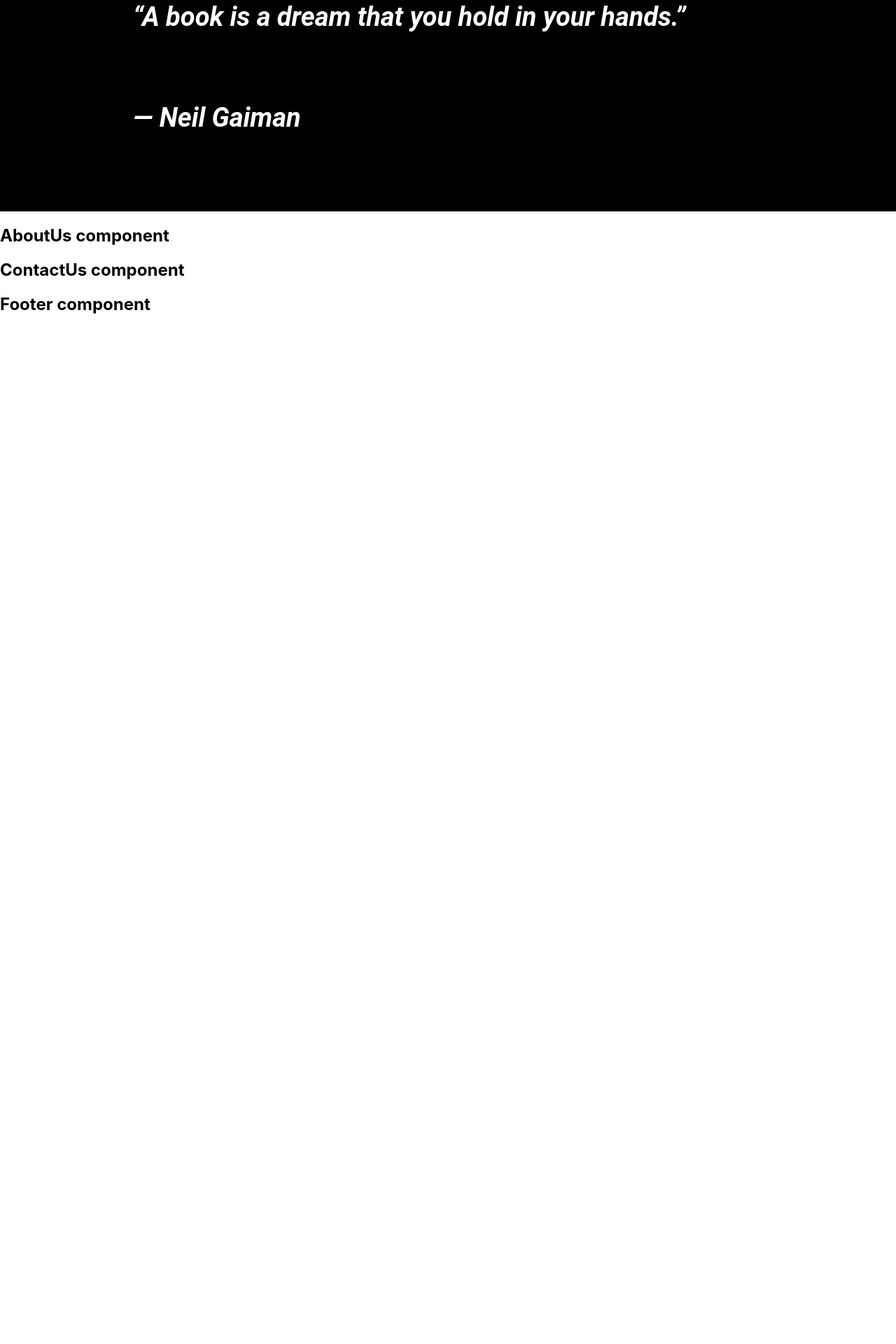
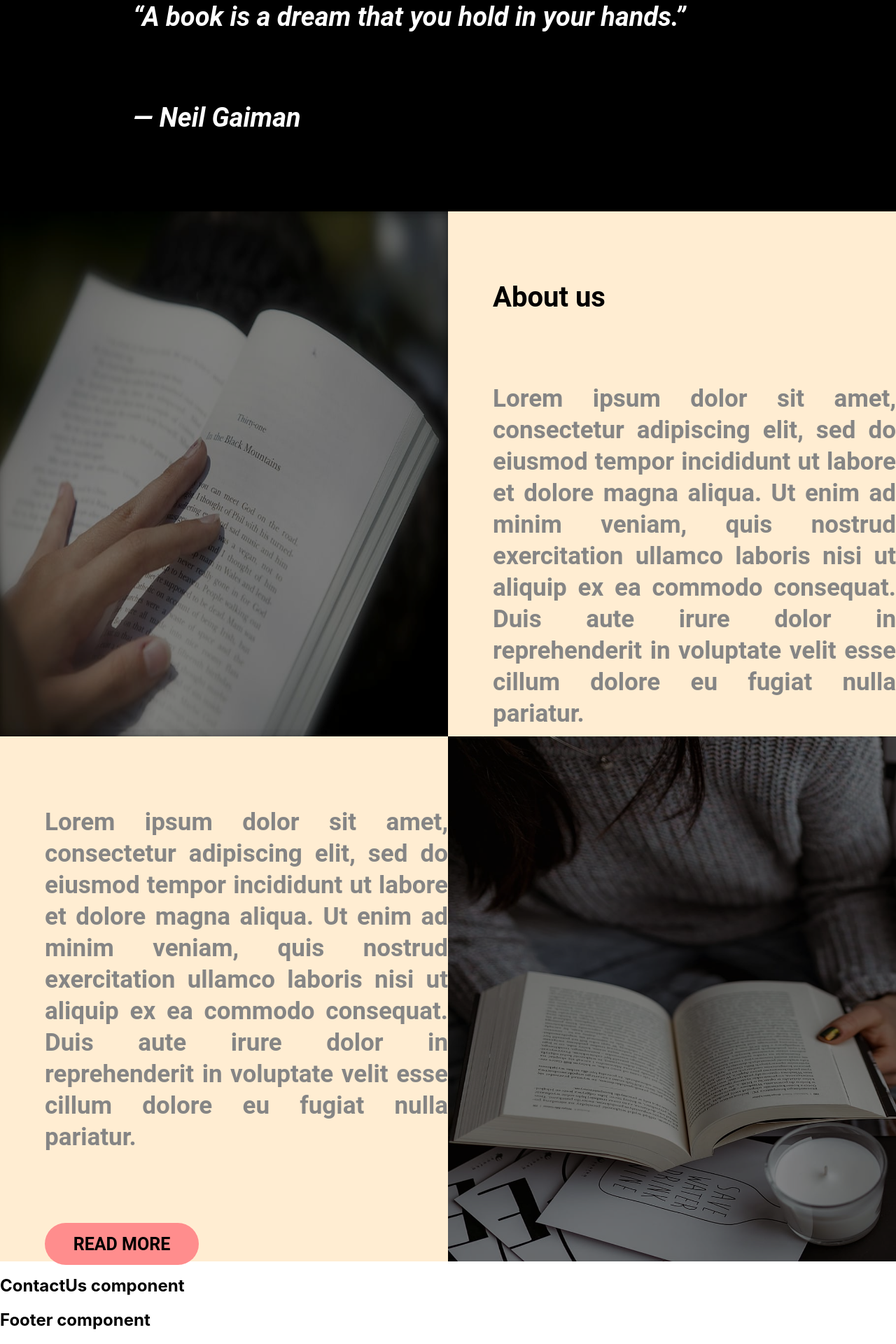
Before and after one commit to FrainRise/My-own-library, a React (Create React App) app: page / in a window 1280 px wide. Shown: the part 998-2918 px from the top of the page at 70% size. Before the commit the page ends 1467 px from the top, so only its background shows below. Built offline with nearby package versions, Linux system fonts and the light colour scheme; a web font is replaced by a local one.

Commit message:
Edited AboutUs section.

```diff
--- a/src/components/MainPage/AboutUs/AboutUs.js
+++ b/src/components/MainPage/AboutUs/AboutUs.js
@@ -1,9 +1,34 @@
 import React from 'react'
+import './AboutUs.scss'
+
+import firstPhoto from '../../../assets/images/main-image-1.jpg'
+import secondPhoto from '../../../assets/images/main-image-2.jpg'
 
 const AboutUs = () => {
     return (
-        <div>
-            <h2>AboutUs component</h2>
+        <div className="about-section">
+            <div className="about-text-container">
+                <img className="about-image" src={firstPhoto} alt="Book time" />
+                <div className="about-text-wrapper">
+                    <h2 className="about-title">About us</h2>
+                    <p className="about-text">
+                    Lorem ipsum dolor sit amet, consectetur adipiscing elit, sed do eiusmod tempor incididunt ut labore et dolore magna aliqua.
+                    Ut enim ad minim veniam, quis nostrud exercitation ullamco laboris nisi ut aliquip ex ea commodo consequat. Duis aute irure
+                    dolor in reprehenderit in voluptate velit esse cillum dolore eu fugiat nulla pariatur.
+                    </p>
+                </div>
+            </div>
+            <div className="about-text-container">
+                <div className="about-text-wrapper">
+                    <p className="about-text">
+                    Lorem ipsum dolor sit amet, consectetur adipiscing elit, sed do eiusmod tempor incididunt ut labore et dolore magna aliqua.
+                    Ut enim ad minim veniam, quis nostrud exercitation ullamco laboris nisi ut aliquip ex ea commodo consequat. Duis aute irure dolor
+                    in reprehenderit in voluptate velit esse cillum dolore eu fugiat nulla pariatur.
+                    </p>
+                    <button className="btn__read-more">Read more</button>
+                </div>
+                <img className="about-image" src={secondPhoto} alt="Book time" />
+            </div>
         </div>
      );
 }
--- /dev/null
+++ b/src/components/MainPage/AboutUs/AboutUs.scss
@@ -0,0 +1,66 @@
+.about-section {
+    width: 100%;
+    height: 1500px;
+    background: #FFEDD2;
+
+    .about-text-container {
+        display: flex;
+        width: inherit;
+
+        .about-image {
+            width: 50%;
+            height: 750px;
+            filter: brightness(50%);
+        }
+
+        .about-text-wrapper {
+            width: 50%;
+
+            .about-title {
+                color: #000000;
+                font-family: Roboto;
+                font-style: normal;
+                font-weight: bold;
+                font-size: 40px;
+                line-height: 45px;
+                margin: 100px 0 0 10%;
+            }
+
+            .about-text{
+                max-width: 757px;
+                margin: 100px 0 0 10%;
+                color: #858585;
+                font-family: Roboto;
+                font-style: normal;
+                font-weight: bold;
+                font-size: 35px;
+                line-height: 45px;
+                text-align: justify;
+            }
+
+            .btn__read-more {
+                margin: 100px 0 0 10%;
+                width: 220px;
+                height: 60px;
+                background: #FF8D8D;
+                border-radius: 50px;
+                border: none;
+                color: #000000;
+                font-family: Roboto;
+                font-style: normal;
+                font-weight: bold;
+                font-size: 25px;
+                line-height: 45px;
+                text-transform: uppercase;
+                cursor: pointer;
+                transition: all .5s ease-out;
+            }
+
+            .btn__read-more:hover{
+                background: #fc5050;
+                transform: scale(1.1);
+                transition: all .5s ease-in;
+            }
+        }
+    }
+}
```
